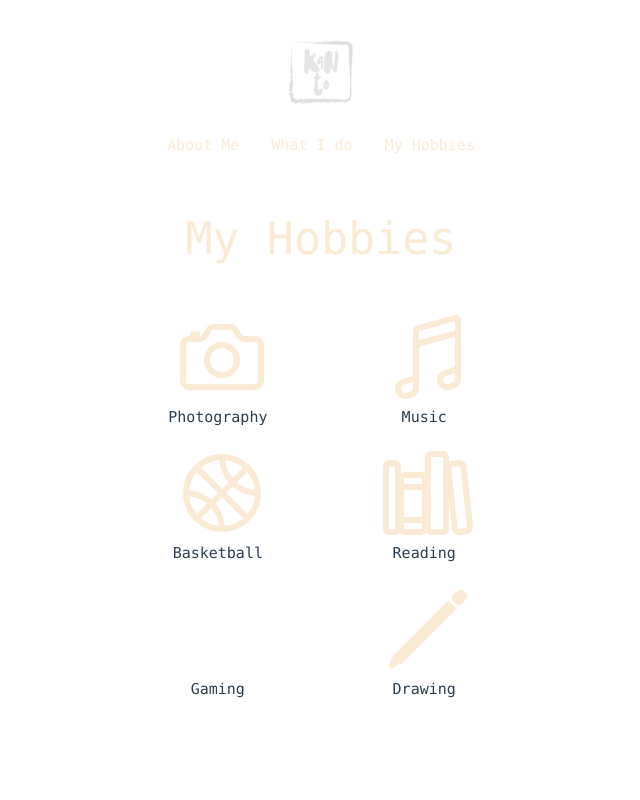
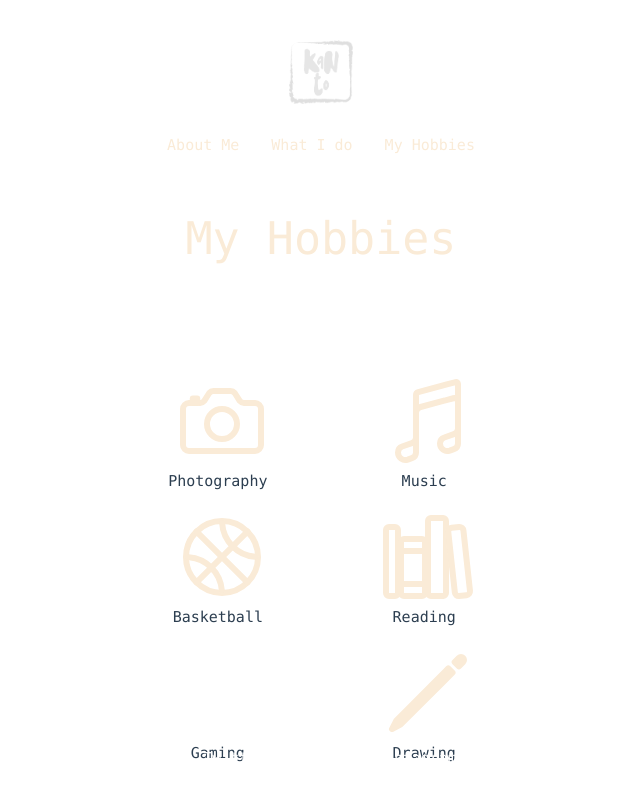
Before and after one commit to KantoCanto/MiniProj1, a Vue app in the folder CV_Vue/: page /hobbies in a window 1280 px wide. Shown: the top 800 px of the page, without its empty margins (319-959 px from the left). Built offline with nearby package versions, Linux system fonts and the light colour scheme.

Commit message:
need to fix footer

```diff
--- a/CV_Vue/src/App.vue
+++ b/CV_Vue/src/App.vue
@@ -21,8 +21,8 @@ body,
 #app-container {
   display: flex;
   flex-direction: column;
+  overflow: hidden;
   min-height: 100vh;
-  overflow: hidden;
   padding-bottom: 1.5rem;
 }
 </style>
--- a/CV_Vue/src/views/HobbiesView.vue
+++ b/CV_Vue/src/views/HobbiesView.vue
@@ -62,6 +62,7 @@
 .two {
   grid-column: 1/3;
   grid-row: 2;
+  margin-top: 4rem;
 }
 .two .picture {
   grid-column: 2/3;
@@ -82,6 +83,7 @@
 .three {
   grid-column: 4/6;
   grid-row: 2;
+  margin-top: 4rem;
 }
 .three .subtitle {
   text-align: center;
--- a/CV_Vue/src/views/WhatView.vue
+++ b/CV_Vue/src/views/WhatView.vue
@@ -1,4 +1,5 @@
-<script></script>
+<script setup>
+</script>
 
 <template>
   <div class="wrapper">
```
